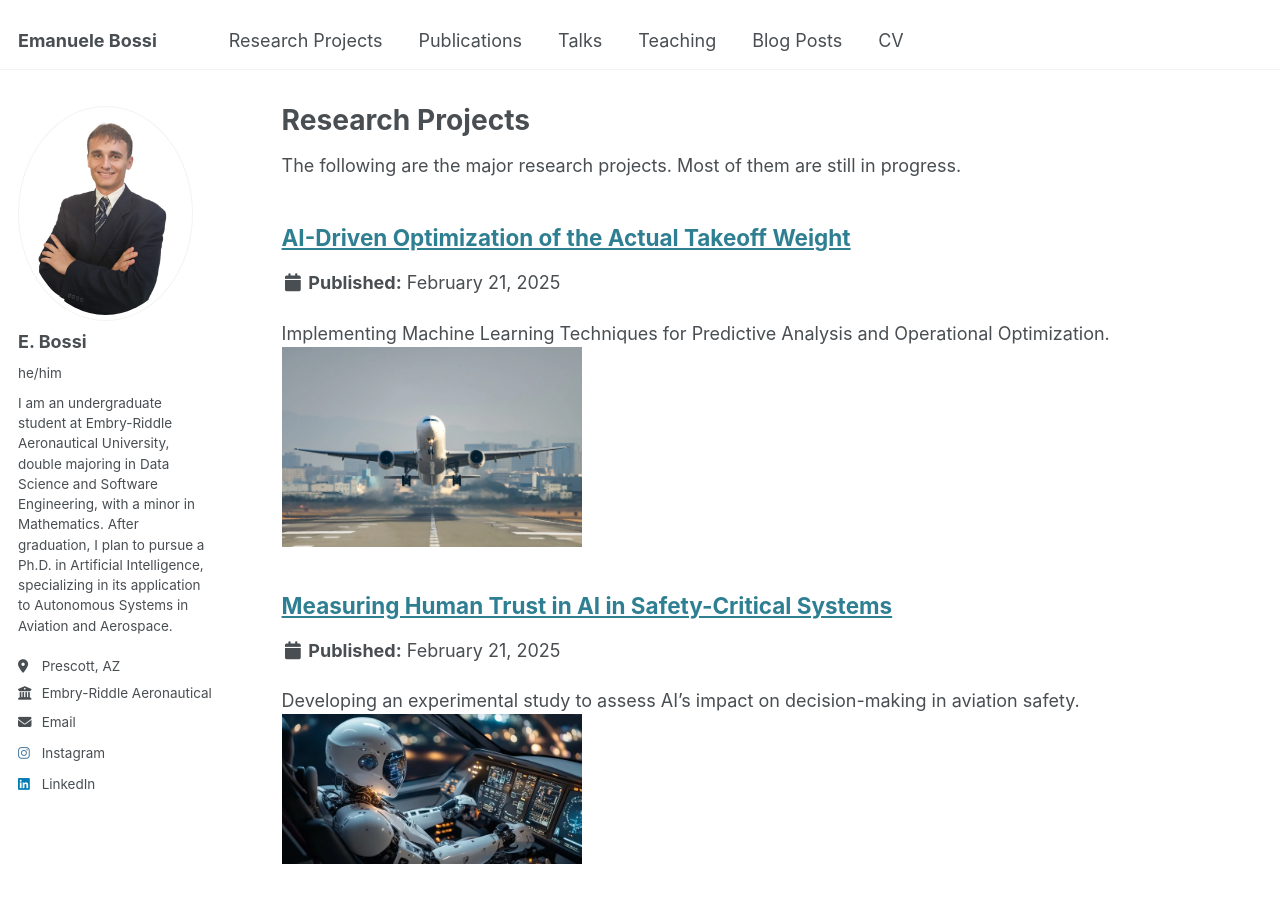
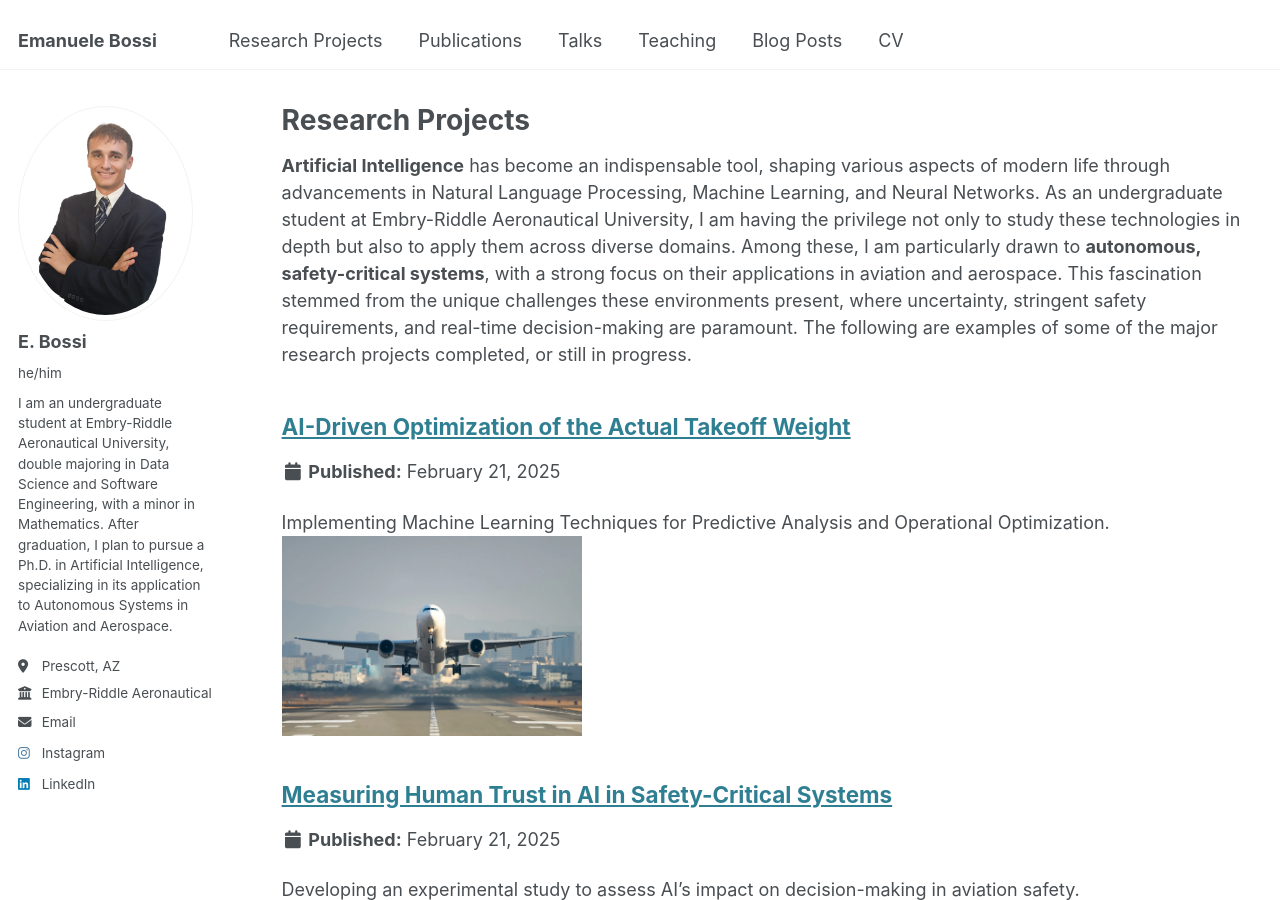
Before and after one commit to bossiemanuele/bossiemanuele.github.io, a Jekyll site: the page built from _pages/portfolio.html, in a window 1280 px wide and 900 px high. Built offline with Jekyll 4.4.1, drawn with Linux system fonts in a browser that asks for light colours.

Commit message:
Update portfolio.html

```diff
--- a/_pages/portfolio.html
+++ b/_pages/portfolio.html
@@ -5,7 +5,13 @@ permalink: /portfolio/
 author_profile: true
 ---
 <p>
-  The following are the major research projects. Most of them are still in progress.
+  <b>Artificial Intelligence</b> has become an indispensable tool, shaping various aspects of modern life through advancements in Natural Language Processing, Machine Learning, and Neural Networks.
+  As an undergraduate student at Embry-Riddle Aeronautical University, I am having the privilege not only to study these technologies in depth but also to apply them across diverse domains.
+  Among these, I am particularly drawn to <b>autonomous, safety-critical systems</b>, with a strong focus on their applications in aviation and aerospace.
+  This fascination stemmed from the unique challenges these environments present, where uncertainty, stringent safety requirements, and real-time decision-making are paramount.
+
+  The following are examples of some of the major research projects completed, or still in progress.
+
 </p>
 {% include base_path %}
 
```
